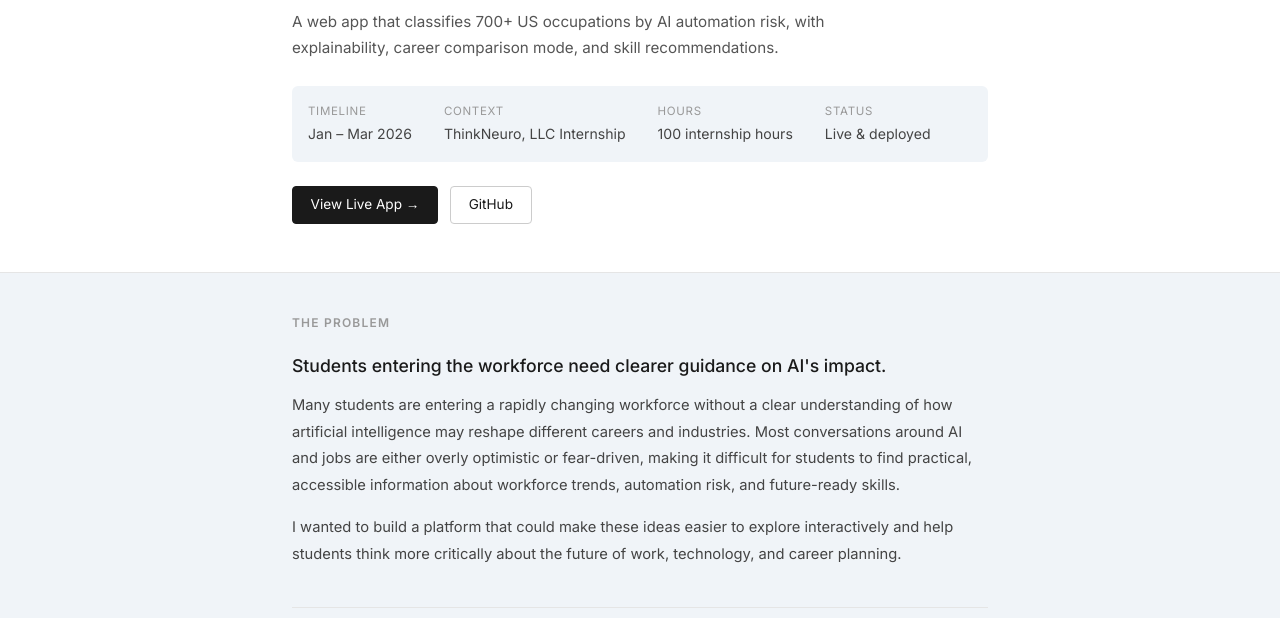
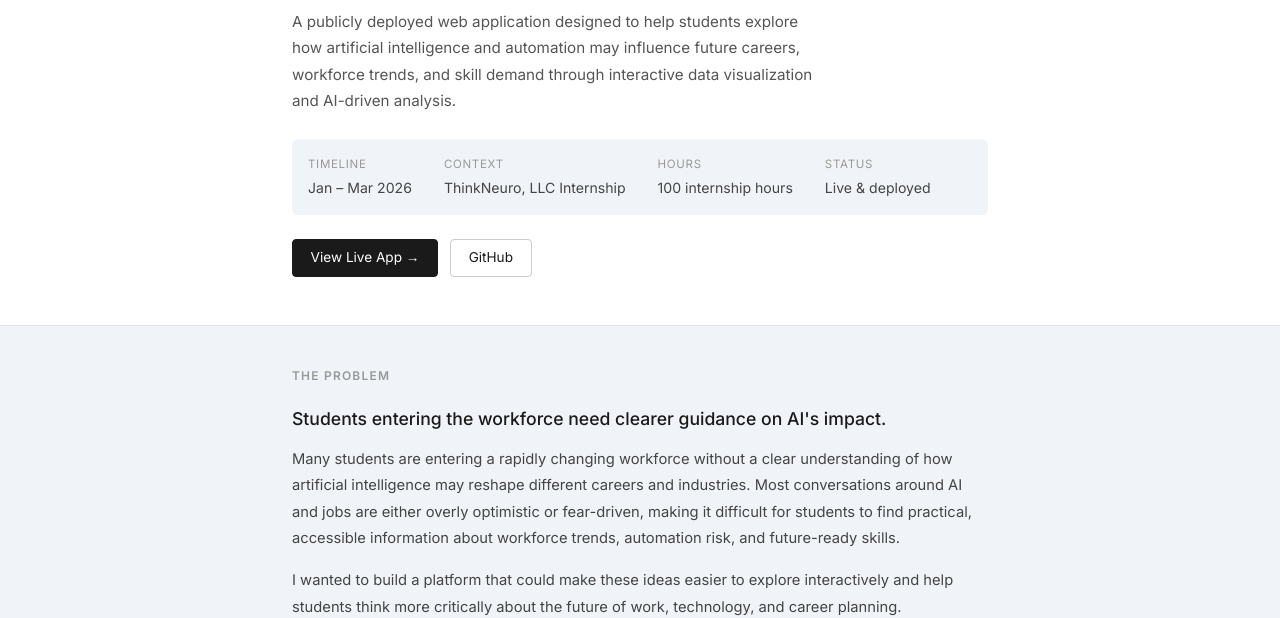
Before and after one commit to shrimaan-rapuru/shrimaan-rapuru.github.io, a plain HTML site: page ai-predictor.html in a window 1280 px wide. Shown: the part 186-804 px from the top of the page. Drawn offline with Linux system fonts and the light colour scheme.

Commit message:
Add files via upload

```diff
--- a/ai-predictor.html
+++ b/ai-predictor.html
@@ -202,10 +202,7 @@
   <div class="container">
     <div class="hero-tag">Data Science · Live App · ThinkNeuro Internship</div>
     <h1>US AI Job Impact Predictor</h1>
-    <p class="hero-desc">
-      A web app that classifies 700+ US occupations by AI automation risk, with explainability,
-      career comparison mode, and skill recommendations.
-    </p>
+    <p class="hero-desc">A publicly deployed web application designed to help students explore how artificial intelligence and automation may influence future careers, workforce trends, and skill demand through interactive data visualization and AI-driven analysis.</p>
     <div class="hero-meta">
       <div>
         <div class="meta-label">Timeline</div>
```
Also changed, not shown: odm.html (+1 -1 lines).
